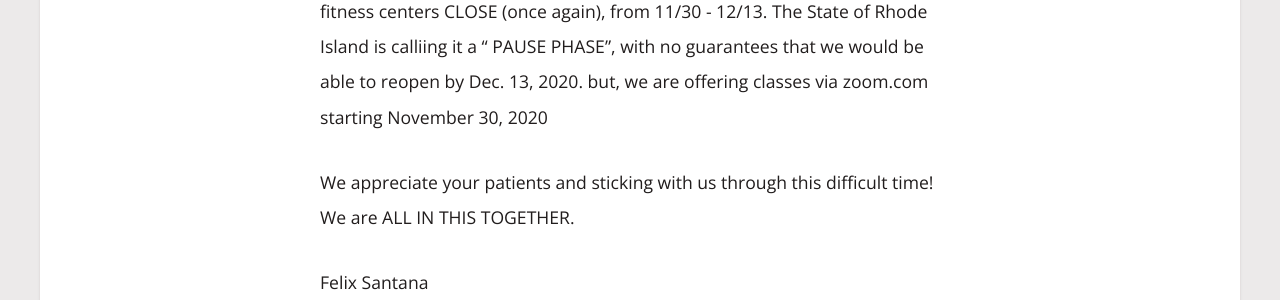
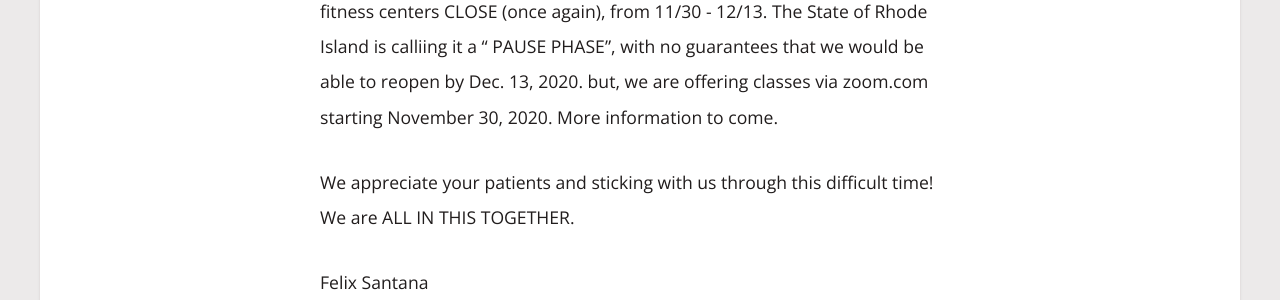
Before and after one commit to rwstone/shapeitup, a Jekyll site: the page built from events/index.md, in a window 1280 px wide. Shown: the part 967-1267 px from the top of the page. Built offline with Jekyll 4.4.1, drawn with Linux system fonts in a browser that asks for light colours; some web fonts are replaced; some of the changed text lies outside the part shown.

Commit message:
Updated Holiday Schedule

```diff
--- a/_events/holiday-schedule.markdown
+++ b/_events/holiday-schedule.markdown
@@ -57,7 +57,7 @@ class: Zumba
 
 **Unfortunately, the State of Rhode Island is requring that all gyms, and fitness centers CLOSE (once again), from 11/30 - 12/13. The State of Rhode Island is calliing it a " PAUSE PHASE", with no guarantees that we would be able to reopen by Dec. 13, 2020.
 but, we are offering classes via zoom.com
-starting November 30, 2020
+starting November 30, 2020. More information to come.
 
 We appreciate your patients and sticking with us through this difficult time! We are ALL IN THIS TOGETHER.
 
```
